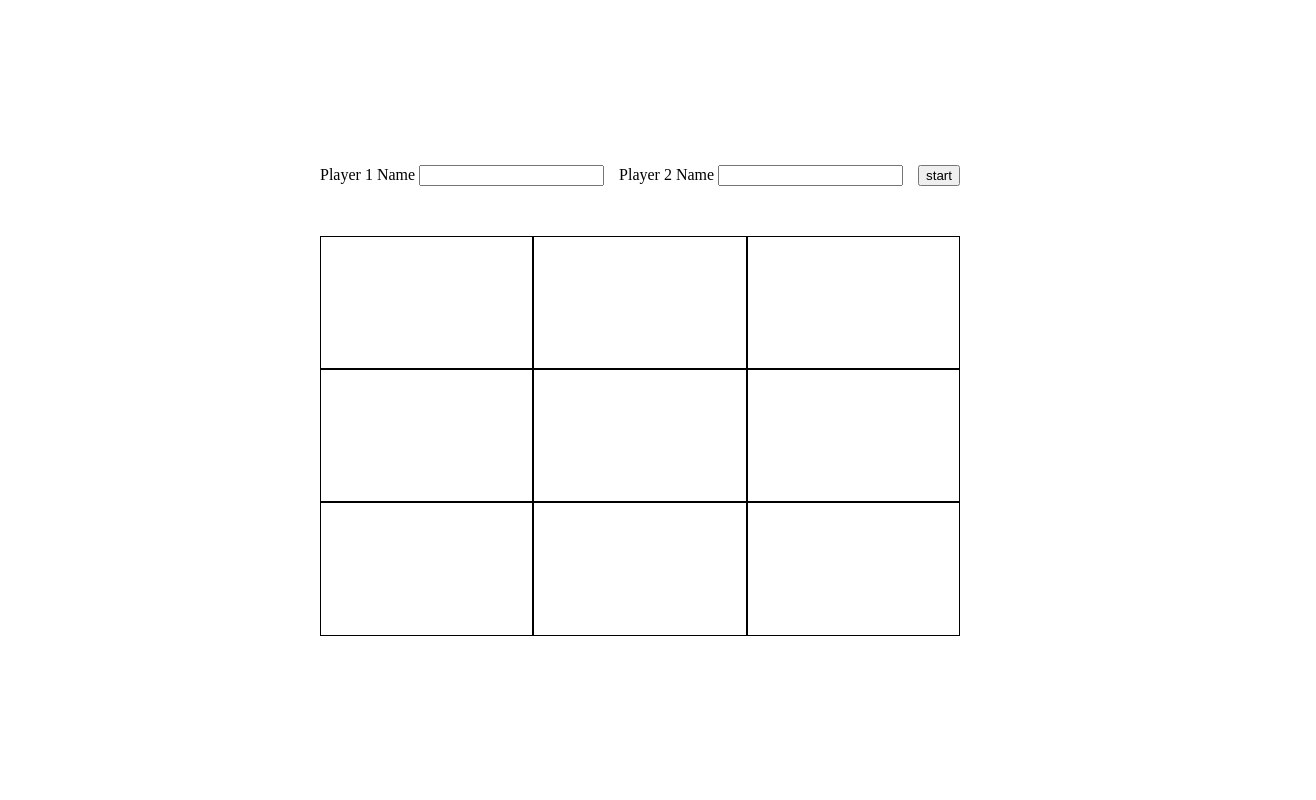
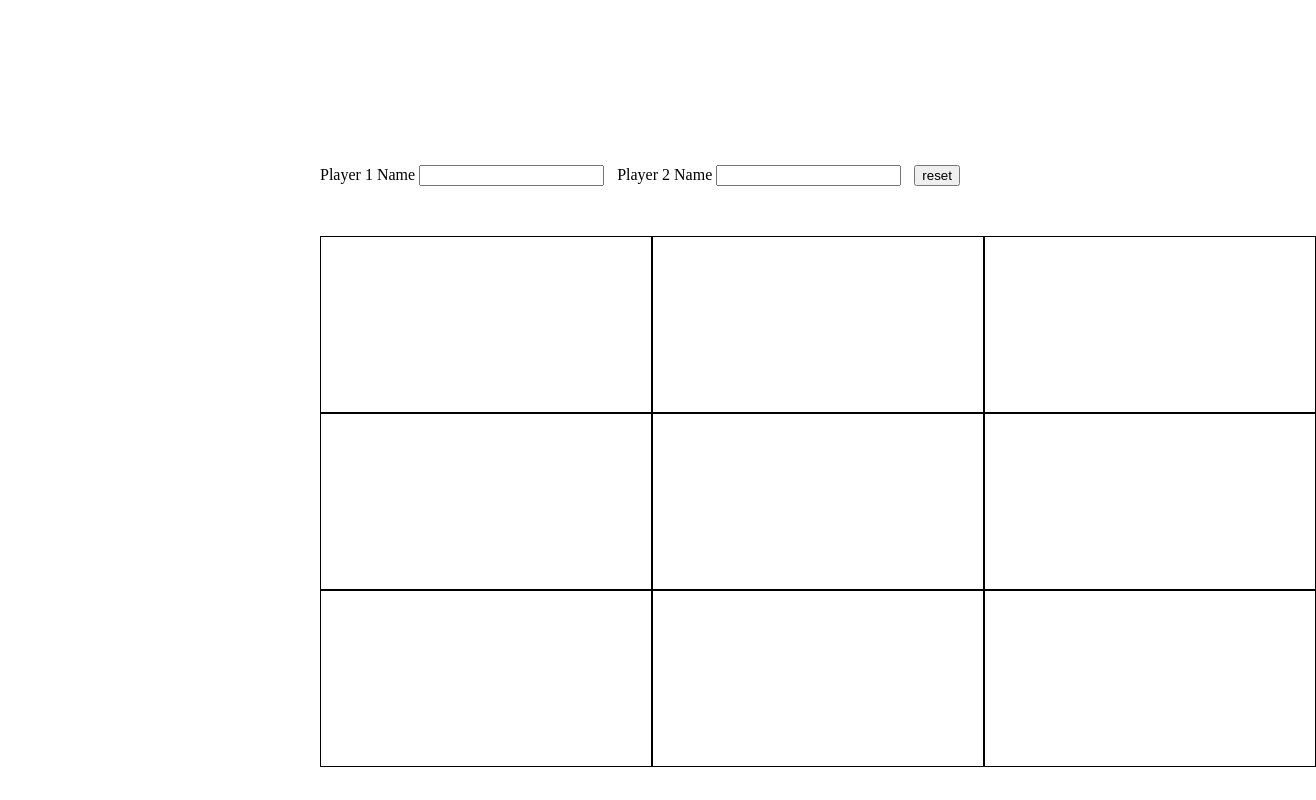
Before and after one commit to aukeller/tic-tac-toe, a plain HTML site: page index.html in a window 1280 px wide. Both pictures are taken after a click on the button "start". Shown: the whole page, 1316 px wide, since content can reach past the window. Drawn offline with Linux system fonts and the light colour scheme.

Commit message:
finished project with basic styling. Returning later to polish with optional features

```diff
--- a/game.js
+++ b/game.js
@@ -2,16 +2,22 @@
 
 const gameBoard = (() => {
 
-    const board = ["", "", "",
-                   "", "", "",
-                   "", "", ""];
+    let board = ["", "", "",
+                 "", "", "",
+                 "", "", ""];
 
     function addMark(playerSymbol, pos) {
         board[pos] = playerSymbol;
     }
 
+    function reset() {
+        for (let i = 0; i < board.length; i++) {
+            board[i] = "";
+        }
+    }
 
-    return { board, addMark }; // returns publicly exposed methods, variables
+
+    return { board, addMark, reset }; // returns publicly exposed methods, variables
 
 })();
 
@@ -29,10 +35,10 @@ const Player = (symbol, name) => {
 // gameplay controller module
 
 const gamePlayController = (() => {
-    let player1;
-    let player2;
+    let player1 = "";
+    let player2 = "";
 
-    let currentPlayer;
+    let currentPlayer = "";
 
     const setPlayers = (name1, name2) => {
         player1 = Player('X', name1);
@@ -86,7 +92,21 @@ const gamePlayController = (() => {
                checkDiagonalWin(board, currentSymbol));
    }
 
-    return { getCurrentPlayerSymbol, switchTurn, checkWin, setPlayers, getCurrentPlayerName };
+   const checkTie = () => {
+       if (!gameBoard.board.includes("")) {
+           return true;
+       }
+
+       return false;
+   }
+
+   const reset = () => {
+       player1 = "";
+       player2 = "";
+       currentPlayer = "";
+   }
+
+    return { getCurrentPlayerSymbol, switchTurn, checkWin, setPlayers, getCurrentPlayerName, reset, checkTie };
 
 })();
 
@@ -98,7 +118,6 @@ const displayController = (() => {
 
     function run() {
         DOMTiles.forEach(tile => tile.addEventListener('click', (e) => {
-
             let currentSymbol = gamePlayController.getCurrentPlayerSymbol();
             let pos = e.target.id;
 
@@ -108,7 +127,10 @@ const displayController = (() => {
 
                 if (gamePlayController.checkWin(gameBoard.board, currentSymbol)) {
                     displayWinner(gamePlayController.getCurrentPlayerName());
+                } else if (gamePlayController.checkTie()) {
+                    displayTie();
                 }
+
 
                 gamePlayController.switchTurn();
             }
@@ -117,11 +139,17 @@ const displayController = (() => {
 
 
     function displayWinner(player) {
-        const container = document.createElement('div');
-        container.textContent = `${player} Wins!`;
+        alert(`${player} Wins!`);
 
-        document.body.appendChild(container);
+        gameBoard.reset();
+        displayController.reset();
+    }
 
+    function displayTie() {
+        alert("It's a Draw");
+
+        gameBoard.reset();
+        displayController.reset();
     }
 
     function renderContents(board) {
@@ -130,7 +158,11 @@ const displayController = (() => {
         });
     }
 
-    return { run };
+    const reset = () => {
+        renderContents(gameBoard.board);
+    }
+
+    return { run, reset };
 
 })();
 
@@ -140,7 +172,12 @@ startBtn = document.querySelector('#start');
 player1Input = document.querySelector('#player-1');
 player2Input = document.querySelector('#player-2');
 
-startBtn.addEventListener('click', () => {
+startBtn.addEventListener('click', (e) => {
+    gameBoard.reset();
+    gamePlayController.reset();
+    displayController.reset();
+
+    e.target.textContent = "reset"; // changes button to reset
     gamePlayController.setPlayers(player1Input.value, player2Input.value);
     displayController.run();
 });
--- a/style.css
+++ b/style.css
@@ -30,5 +30,12 @@ body {
 }
 
 .tile {
+    width: 330px;
+    height: 175px;
+
+    display: flex;
+    justify-content: center;
+    align-items: center;
     border: 1px solid black;
+
 }
```
